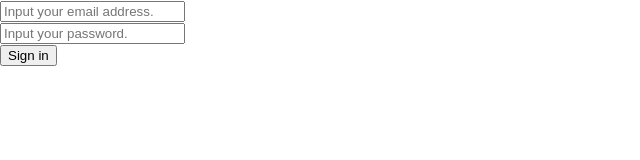
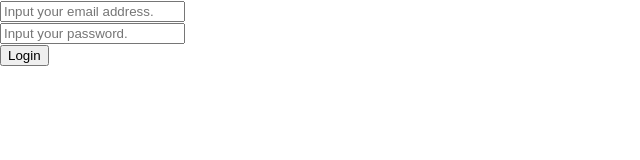
Before and after one commit to YanaPIIDXer/AuthenticationAppChallenge, a Nuxt app in the folder Frontend/Src/: page / in a window 1280 px wide. Shown: the top 160 px of the page, without its empty margins (0-640 px from the left). Built offline with nearby package versions, Linux system fonts and the light colour scheme.

Commit message:
ボタン押下時に走らせるメソッドを定義。 ※中身はとりあえずダミーでダイアログを出すようにしている。

```diff
--- a/Frontend/Src/components/LoginForm.vue
+++ b/Frontend/Src/components/LoginForm.vue
@@ -5,14 +5,20 @@
       <br />
       <input type="password" name="password" placeholder="Input your password." />
       <br />
-      <input type="button" value="Sign in" />
+      <input type="button" v-on:click="login()" value="Login" />
       <br />
     </form>
   </div>
 </template>
 
 <script>
-export default {};
+export default {
+  methods: {
+    login: function (event) {
+      alert("Login");
+    },
+  },
+};
 </script>
 
 <style>
```
